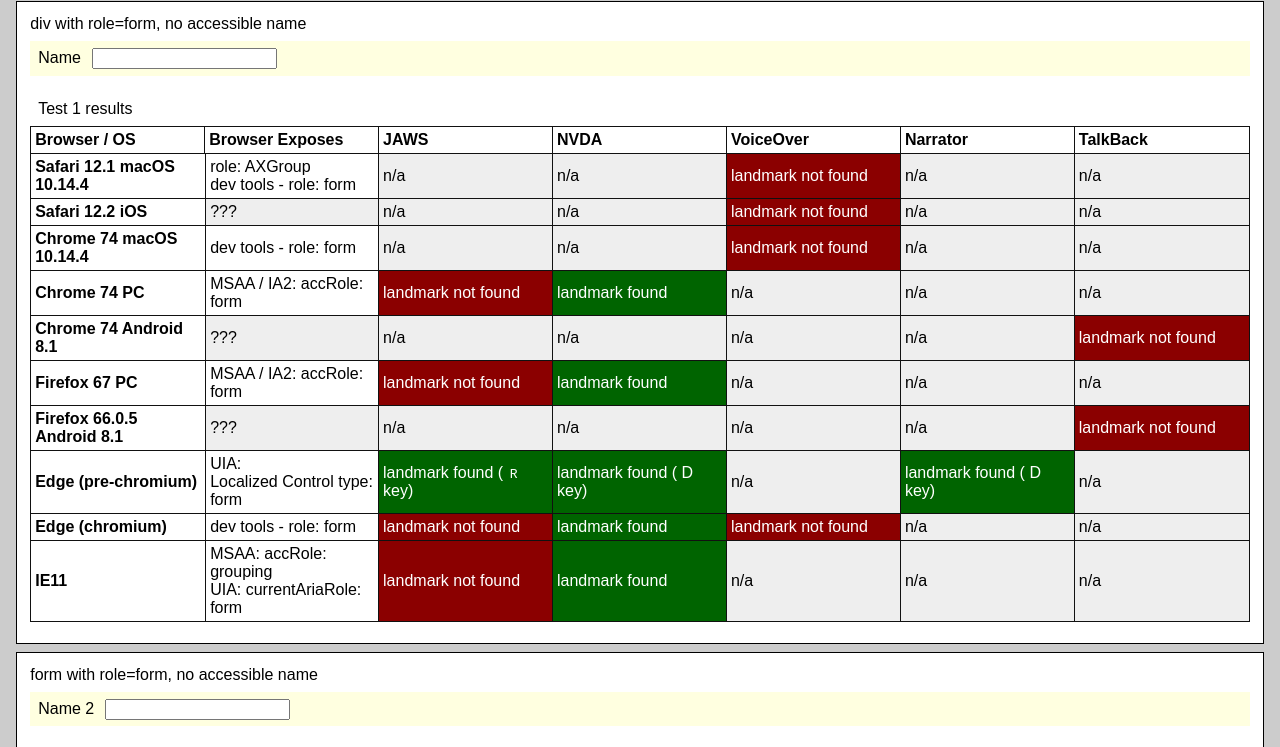
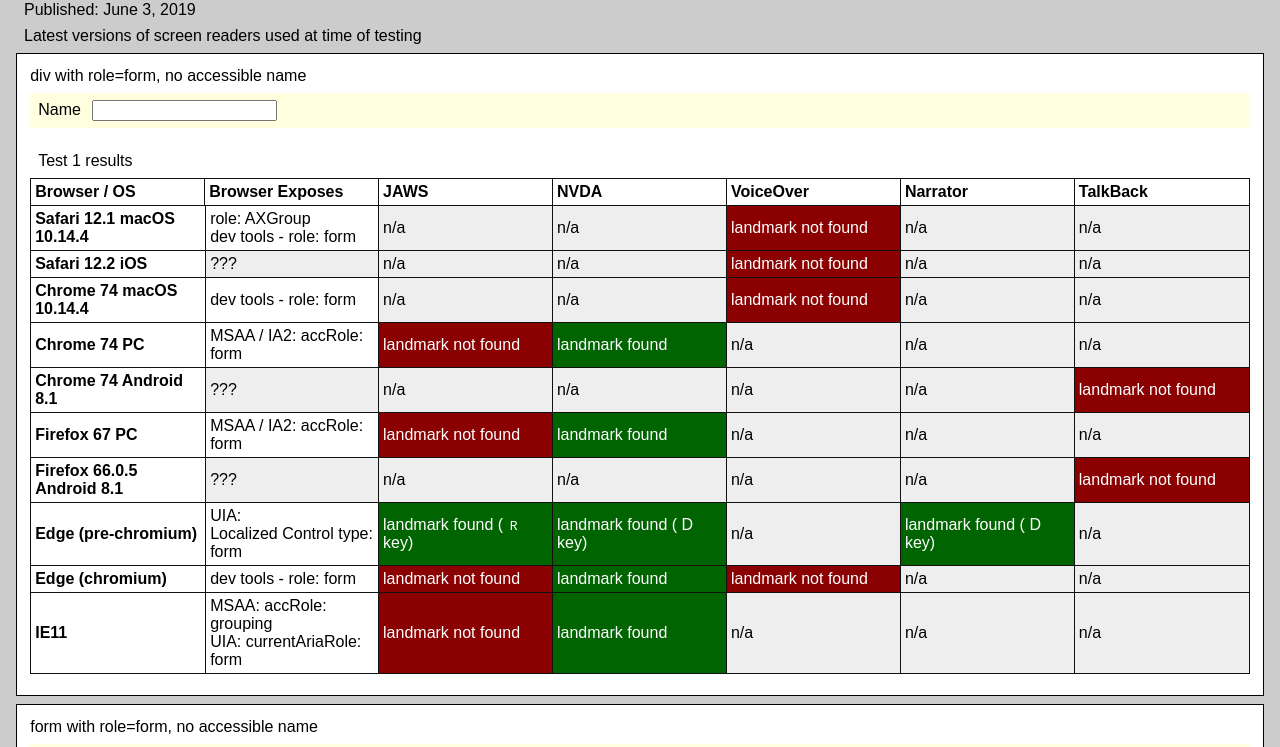
Before and after one commit to scottaohara/tests, a plain HTML site: page aria-landmark-form/index.html in a window 1280 px wide. Shown: the part 68-815 px from the top of the page. Drawn offline with Linux system fonts and the light colour scheme.

Commit message:
pub-date

```diff
--- a/aria-landmark-form/index.html
+++ b/aria-landmark-form/index.html
@@ -102,6 +102,8 @@
     <div id="app">
       <header>
         <h1>Testing for forms landmarks</h1>
+        <p>Published: June 3, 2019</p>
+        <p>Latest versions of screen readers used at time of testing</p>
       </header>
 
       <div class="test">
```
